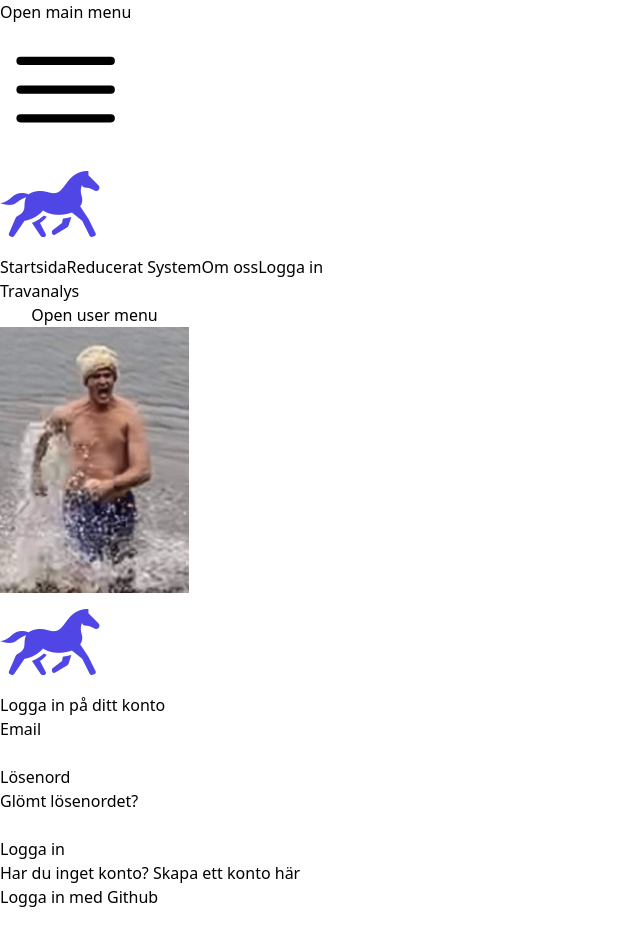
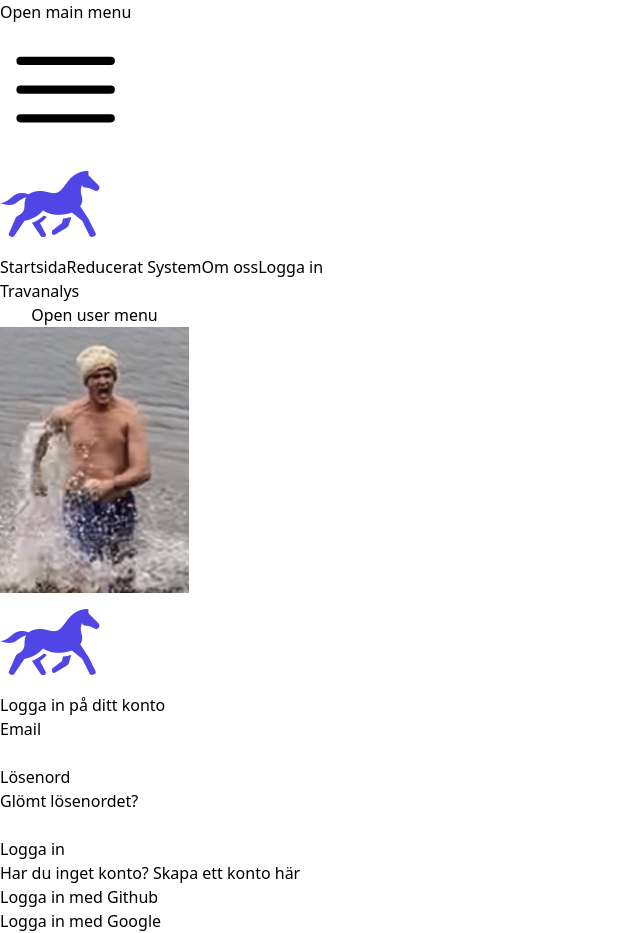
Before and after one commit to SimNordlund/TravanalysFrontend, a React (Vite) app in the folder my-project/: page /signin in a window 1280 px wide. Shown: the whole page, without its empty margins (0-640 px from the left). Before the commit the page ends 909 px from the top, so only its background shows below. Built offline with nearby package versions, Linux system fonts and the light colour scheme.

Commit message:
adding envs + google login button

```diff
--- /dev/null
+++ b/my-project/src/Components/GoogleLoginButton.jsx
@@ -0,0 +1,22 @@
+import React from 'react';
+
+const API_GOOGLE_URL = import.meta.env.VITE_API_GITHUB_URL;
+
+const GoogleLoginButton = () => {
+    const handleLogin = () => {
+        // Redirect the user to the Spring Boot backend's GitHub OAuth2 endpoint
+        window.location.href = API_GOOGLE_URL;
+    };
+
+    return (
+        <div classname="text-center sm:pb-32 mt-8">
+            <button className="bg-green-700 hover:bg-green-600 text-white font-semibold rounded shadow py-2 px-10 focus:outline-none focus:shadow-outline transition duration-300 ease-in-out mt-4"
+                onClick={handleLogin}
+            >
+                Logga in med Google
+            </button>
+        </div>
+    );
+};
+
+export default GoogleLoginButton;
--- a/my-project/src/Components/ToggleComponent.jsx
+++ b/my-project/src/Components/ToggleComponent.jsx
@@ -2,6 +2,7 @@ import React, { useState } from 'react';
 import SpiderChart from './SpiderChart';
 import BarChart from '../BarChart'; // Ensure the path is correc
 import GitHubLoginButton from './GitHubLoginButton';
+import GoogleLoginButton from './GoogleLoginButton';
 
 const ToggleComponent = () => {
   const [showSpiderChart, setShowSpiderChart] = useState(true);
@@ -15,6 +16,7 @@ const ToggleComponent = () => {
         {showSpiderChart ? 'Byt till spindeldiagram' : 'Byt till vanligt diagram'}
       </button>
       <GitHubLoginButton/>
+      <GoogleLoginButton/>
       <div className="w-full max-w-4xl mx-auto mt-8">
         {/* Responsive container for the chart */}
         <div className="relative w-full h-auto sm:h-[40vh] md:h-[50vh]">
--- a/my-project/src/SignIn.jsx
+++ b/my-project/src/SignIn.jsx
@@ -2,6 +2,7 @@ import { useNavigate } from "react-router-dom";
 import React, { useState } from 'react';
 import GitHubLoginButton from "./Components/GitHubLoginButton";
 import travhorsi from './Bilder/travhorsi2.png';
+import GoogleLoginButton from "./Components/GoogleLoginButton";
 
 export default function SignIn() {
   const navigateSignIn = useNavigate();
@@ -119,6 +120,7 @@ export default function SignIn() {
             Skapa ett konto här
           </a>
           <GitHubLoginButton/>
+          <GoogleLoginButton/>
         </p>
       </div>
     </div>
```
